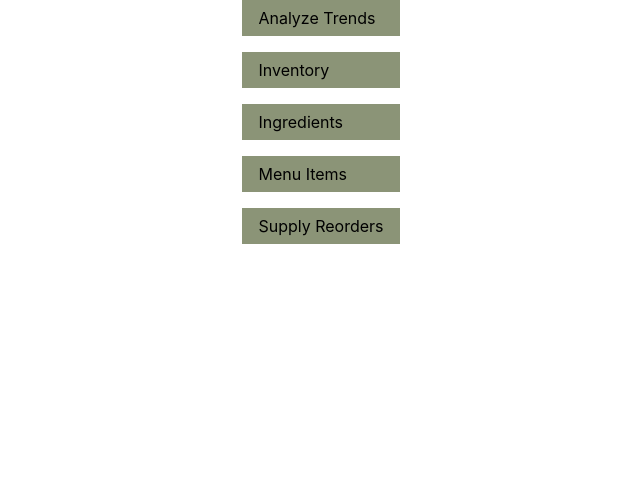
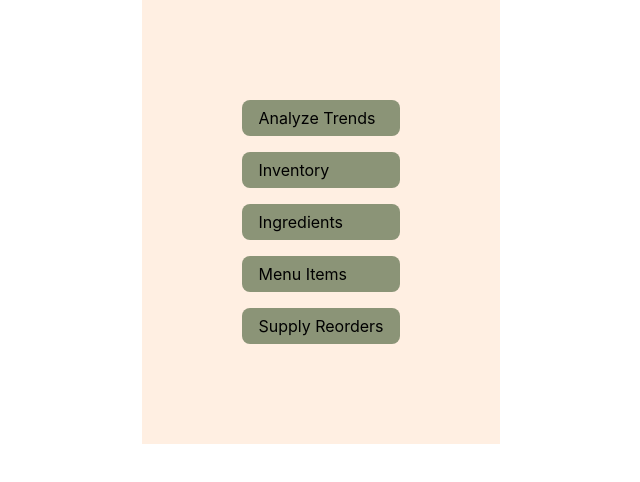
Before and after one commit to jrlehan451/CSCE_331_Project3_Render_Repo, a React (Create React App) app in the folder alley_gui/frontend/main_gui/: page /manager in a window 1280 px wide. Shown: the top 482 px of the page, without its empty margins (319-959 px from the left). Built offline with nearby package versions, Linux system fonts and the light colour scheme.

Commit message:
added 5 buttons onto the manager's side, need to link to other page

```diff
--- a/alley_gui/frontend/main_gui/src/pages/ManagerView.js
+++ b/alley_gui/frontend/main_gui/src/pages/ManagerView.js
@@ -7,24 +7,38 @@ import {
   Typography,
   styled,
 } from "@mui/material";
-import SettingsIcon from "@mui/icons-material/Settings";
-import { Add } from "@mui/icons-material";
-import Sidebar from "../components/Sidebar";
-import Rightbar from "../components/Rightbar";
-import Feed from "../components/Feed";
-import { Navbar } from "../components/Navbar";
+
+import { ThemeProvider } from "@mui/material/styles";
+
 import Stack from "@mui/material/Stack";
+import { theme } from "../theme";
 
 const ManagerView = () => {
   const CustomButton = styled(ListItemButton)(({ theme }) => ({
     backgroundColor: "#8b9477",
     color: "black",
     margin: 5,
+    borderRadius: "8px",
     "&:hover": { backgroundColor: "lightblue" },
     "&:disabled": { backgroundColor: "gray", color: "white" },
   }));
   return (
-    <Stack spacing={2}>
+    <ThemeProvider theme={theme}>
+      <Box
+        style={{
+          backgroundColor: theme.palette.primary.main,
+          display: "flex",
+          flexDirection: "column",
+          padding: "100px",
+          flex: 1,
+        }}
+      >
+        <Stack
+          style={{
+            flex: 1,
+          }}
+          spacing={2}
+        >
           <CustomButton>Analyze Trends</CustomButton>
           <CustomButton>Inventory</CustomButton>
           <CustomButton>Ingredients</CustomButton>
@@ -64,6 +78,8 @@ const ManagerView = () => {
         Add new Post
       </Button> */}
         </Stack>
+      </Box>
+    </ThemeProvider>
   );
 };
 
--- a/alley_gui/frontend/main_gui/src/theme.js
+++ b/alley_gui/frontend/main_gui/src/theme.js
@@ -3,7 +3,7 @@ import { createTheme } from "@mui/material";
 export const theme = createTheme({
   palette: {
     primary: {
-      main: "#1760a5",
+      main: "#ffefe2",
       light: "skyblue",
     },
     secondary: {
```
Lines whose indentation alone changed are shown as unchanged.
